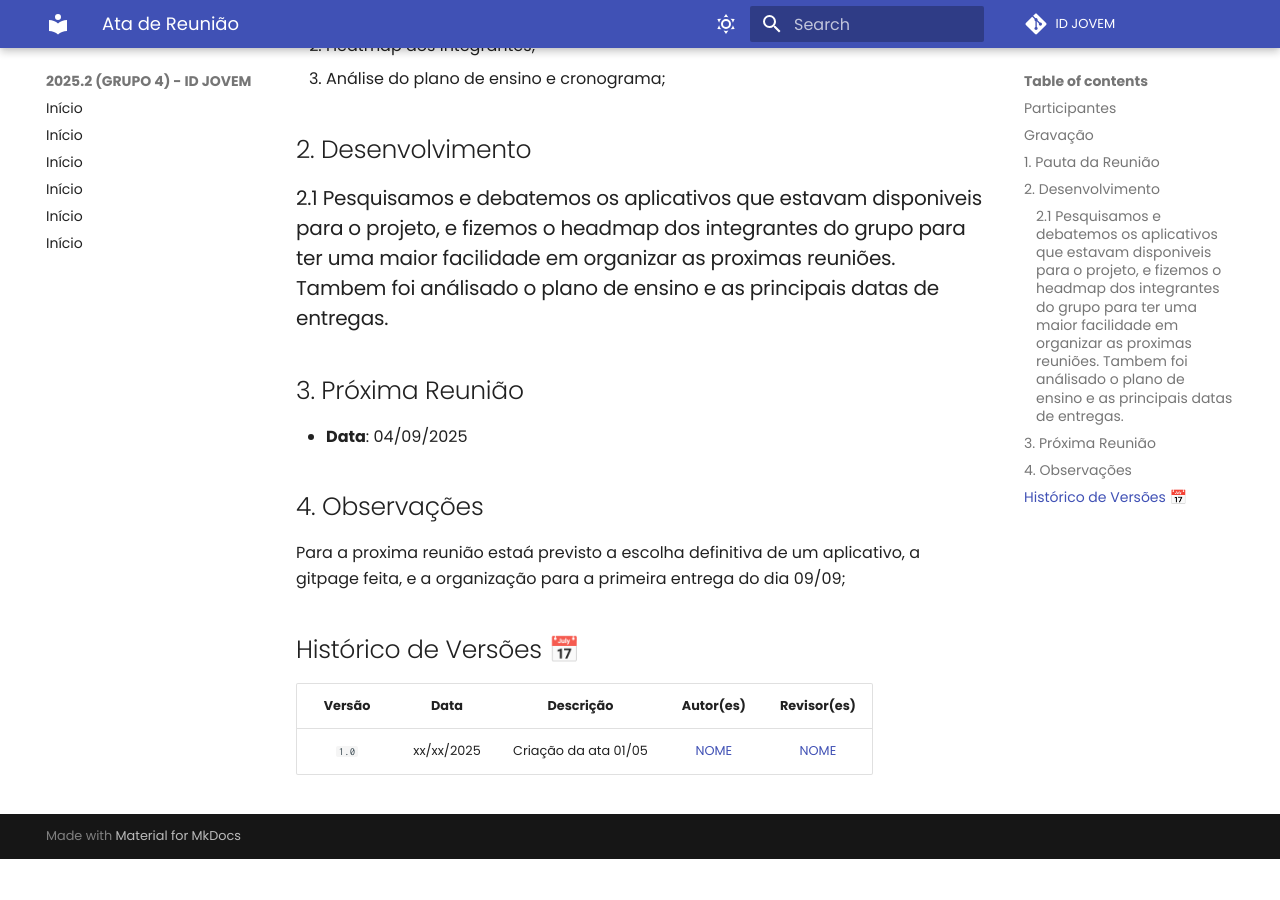
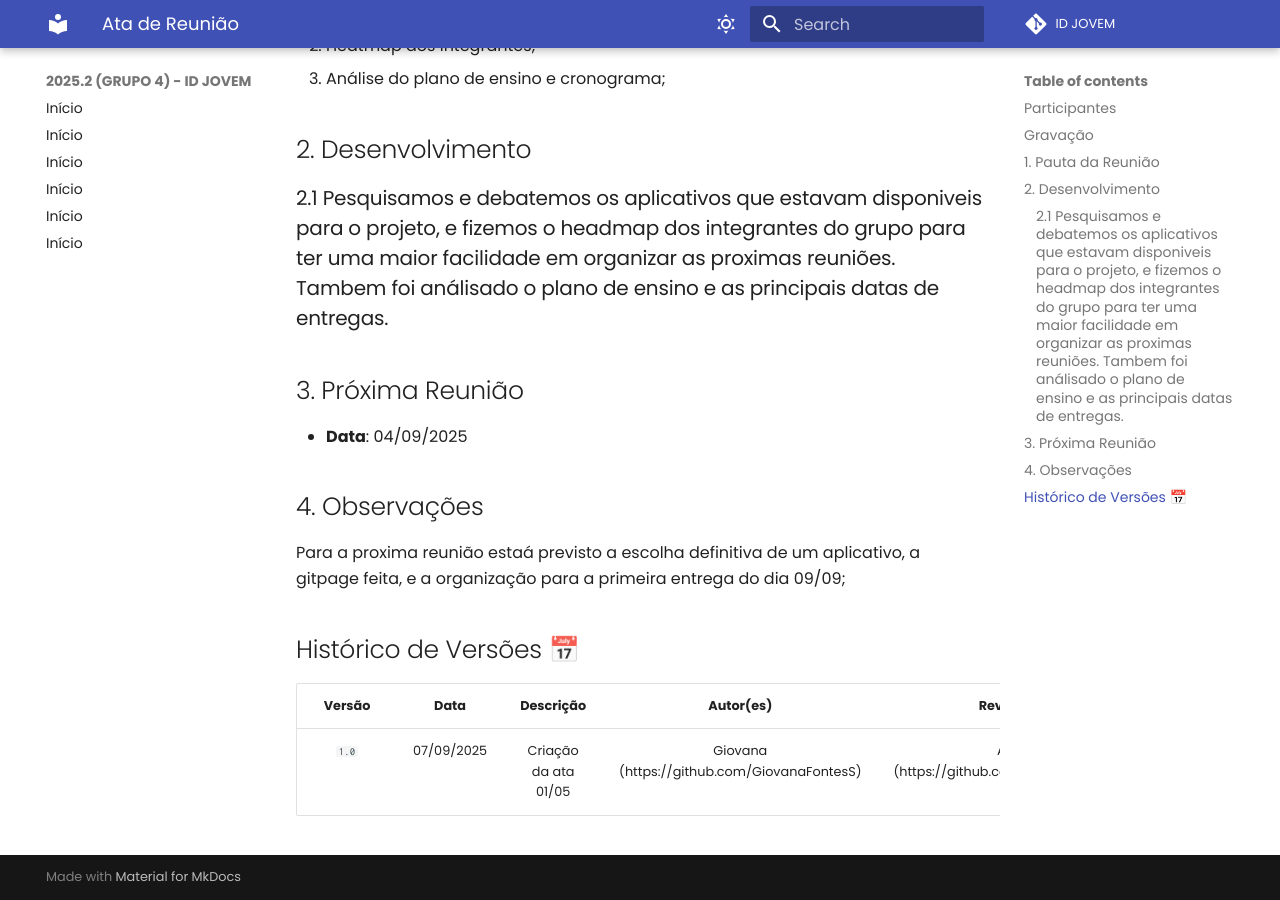
Before and after one commit to Requisitos-de-Software/2025.2-Grupo04, an MkDocs documentation site: the page built from docs/Atas/ata_01.md, in a window 1280 px wide and 900 px high, scrolled down 1026 px. Built offline with MkDocs 1.6.1 and Material for MkDocs 9.7.7, drawn with Linux system fonts in a browser that asks for light colours; comment, search, counter and statistics services are not loaded; before the commit the page ends 1885 px from its top, so only the background shows below that.

Commit message:
1º Ata Reunião - 01/09

```diff
--- a/docs/Atas/ata_01.md
+++ b/docs/Atas/ata_01.md
@@ -44,4 +44,4 @@
 
 | Versão | Data | Descrição | Autor(es) | Revisor(es) |
 | :-: | :-: | :-: | :-: | :-: |
-| `1.0`  | xx/xx/2025 | Criação da ata 01/05 | [NOME](https://github.com/nome) | [NOME](https://github.com/nome) |
+| `1.0`  | 07/09/2025 | Criação da ata 01/05 | Giovana (https://github.com/GiovanaFontesS) | Arthur (https://github.com/arthurfernandesj) |
```
